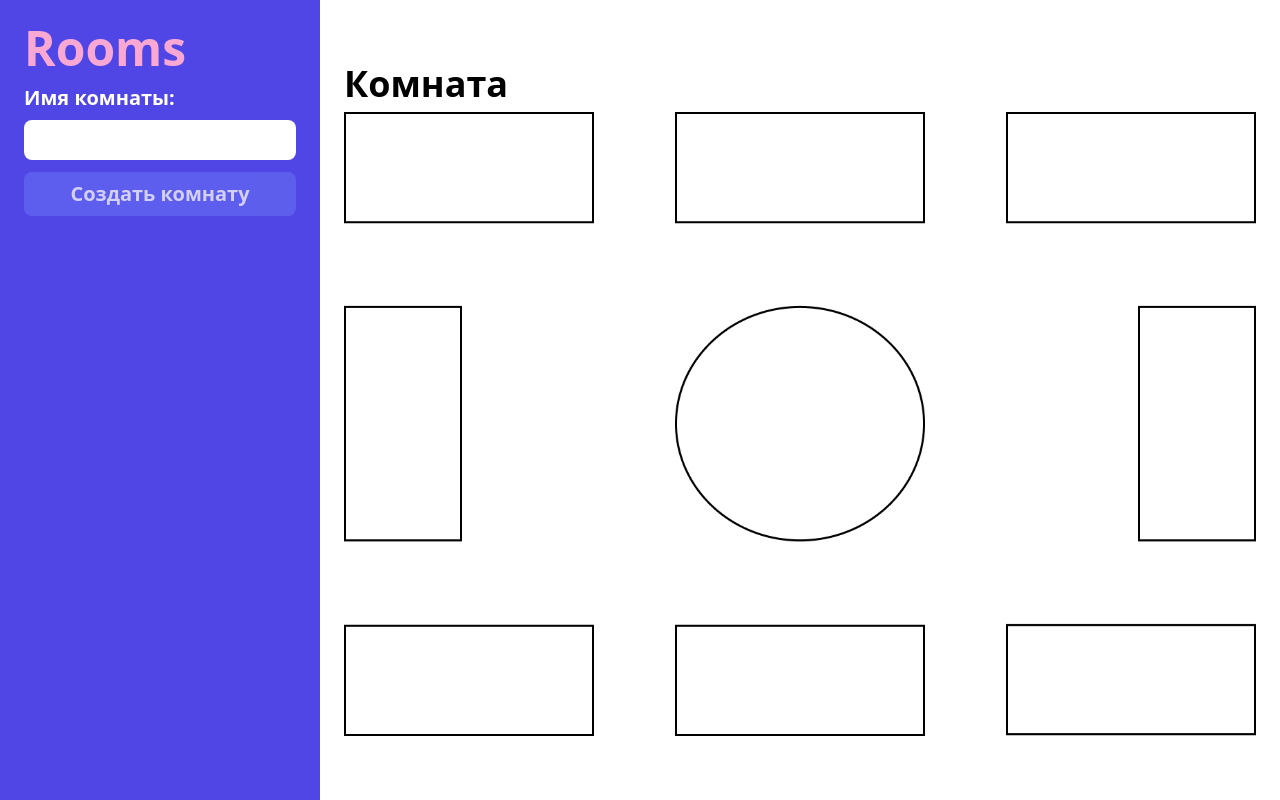
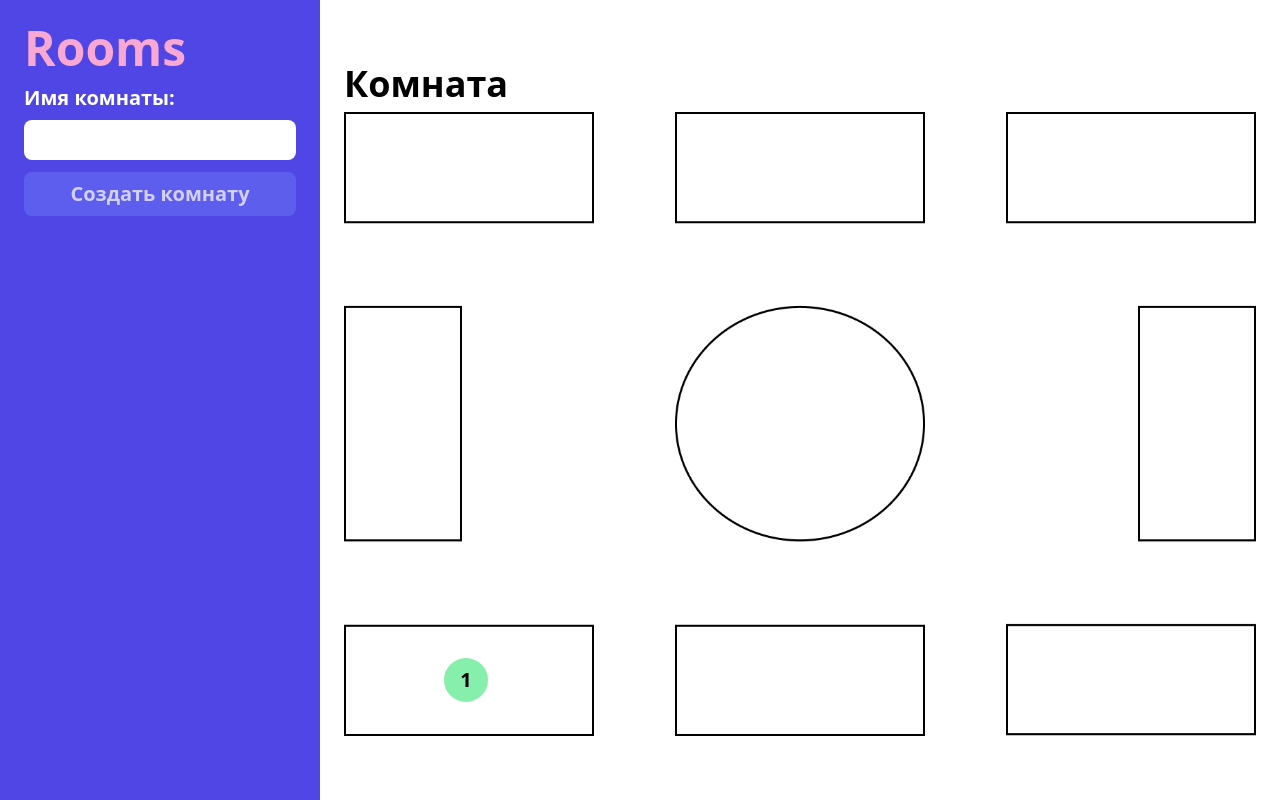
Before and after one commit to dsc-sgu/rooms, a SvelteKit app in the folder rooms-frontend/: page /create-room in a window 1280 px wide. Built offline with nearby package versions, Linux system fonts and the light colour scheme.

Commit message:
feat: Create room-view component

```diff
--- /dev/null
+++ b/rooms-frontend/src/lib/coord-system.ts
@@ -0,0 +1,31 @@
+export type CoordSystem = {
+  actualImgSize: number;
+  originalImgSize: number;
+  imgPos: number;
+};
+
+export function defaultCoordSystem(): CoordSystem {
+  return {
+    actualImgSize: 1,
+    originalImgSize: 1,
+    imgPos: 0,
+  }
+}
+
+export function transformCoordSystem({
+  pos,
+  actualImgSize,
+  originalImgSize,
+  imgPos
+}: {pos: number} & CoordSystem): number {
+  return Math.round(pos * (actualImgSize / originalImgSize) + imgPos);
+}
+
+export function transformCoordSystemBack({
+  pos,
+  actualImgSize,
+  originalImgSize,
+  imgPos
+}: {pos: number} & CoordSystem): number {
+  return Math.round((pos - imgPos) * (originalImgSize / actualImgSize));
+}
--- a/rooms-frontend/src/lib/desk-mark.svelte
+++ b/rooms-frontend/src/lib/desk-mark.svelte
@@ -2,6 +2,7 @@
   export let num: number;
   export let isFree: boolean;
   export let filled: boolean;
+  export let size: number;
 
   function classes() {
     if (filled) {
@@ -16,7 +17,9 @@
 </script>
 
 <div
-  class={'w-20 h-20 rounded-full flex justify-center items-center font-bold text-3xl ' + classes()}
+  class={'size rounded-full flex justify-center items-center font-bold 2xl:text-3xl xl:text-xl text-sm ' + classes()}
+  style:width={`${size}px`}
+  style:height={`${size}px`}
 >
   {num}
 </div>
--- /dev/null
+++ b/rooms-frontend/src/lib/room-view.svelte
@@ -0,0 +1,86 @@
+<script lang="ts">
+  import DeskMark from './desk-mark.svelte';
+  import { browser } from '$app/environment';
+  import { onMount } from 'svelte';
+  import { defaultCoordSystem, transformCoordSystem, type CoordSystem } from './coord-system';
+
+  export let roomName: string;
+  export let desks: Desk[];
+  export let imgUrl: string;
+
+  type Desk = {
+    isFree: boolean;
+    isSelected: boolean;
+    num: number;
+    posX: number;
+    posY: number;
+  };
+
+  let img: HTMLImageElement | undefined;
+
+  let coordSystemX: CoordSystem = defaultCoordSystem();
+  let coordSystemY: CoordSystem = defaultCoordSystem();
+
+  let size: number = 0;
+
+  $: desksWithTransformatedPositions = desks.map((d) => ({
+    ...d,
+    posX: transformCoordSystem({ pos: d.posX, ...coordSystemX }),
+    posY: transformCoordSystem({ pos: d.posY, ...coordSystemY }),
+  }))
+
+  function calculateCoordSystems() {
+    const imgRect = img?.getBoundingClientRect();
+
+    coordSystemX = {
+      actualImgSize: imgRect?.width ?? 0,
+      originalImgSize: img?.naturalWidth ?? 0,
+      imgPos: imgRect?.x ?? 0,
+    }
+
+    coordSystemY = {
+      actualImgSize: imgRect?.height ?? 0,
+      originalImgSize: img?.naturalHeight ?? 0,
+      imgPos: imgRect?.y ?? 0,
+    }
+
+    size = (imgRect?.height || 0) * 0.07;
+  }
+
+  onMount(() => {
+    img?.addEventListener('load', () => {
+      calculateCoordSystems();
+    });
+
+    window.addEventListener('resize', () => {
+      calculateCoordSystems();
+    })
+  })
+</script>
+
+{#if browser}
+  <div class="h-full">
+    {#each desksWithTransformatedPositions as desk (desk.num)}
+      <div class="absolute" style:left={`${desk.posX}px`} style:top={`${desk.posY}px`}>
+        <DeskMark size={size} num={1} isFree={true} filled={true}></DeskMark>
+      </div>
+    {/each}
+    <div class="h-full flex flex-col justify-center">
+      <span class="text-4xl font-bold">{roomName}</span>
+      <img
+        bind:this={img}
+        src={imgUrl}
+        class="object-contain max-w-full max-h-full img-height w-auto h-auto mt-2"
+        alt="room"
+      />
+    </div>
+  </div>
+{:else}
+  <p>Загрузка...</p>
+{/if}
+
+<style>
+  .img-height {
+    max-height: calc(100% - 50px);
+  }
+</style>
--- a/rooms-frontend/src/routes/create-room/+page.svelte
+++ b/rooms-frontend/src/routes/create-room/+page.svelte
@@ -1,6 +1,7 @@
 <script lang="ts">
   import UploadRoomImg from '$lib/upload-room-img.svelte';
   import Wrapper from '$lib/wrapper.svelte';
+  import RoomView from '$lib/room-view.svelte';
 
   let imageUrl: string | null = '123';
 </script>
@@ -26,19 +27,10 @@
   {#if imageUrl === null}
     <UploadRoomImg />
   {:else}
-    <div class="h-full flex flex-col justify-center">
-      <span class="text-4xl font-bold">Комната</span>
-      <img
-        src="/room.png"
-        class="object-contain max-w-full max-h-full img-height w-auto h-auto mt-2"
-        alt="room"
-      />
-    </div>
+    <RoomView
+      roomName="Комната"
+      desks={[{ isFree: true, isSelected: false, num: 1, posX: 145, posY: 790 }]}
+      imgUrl="/room.png"
+    />
   {/if}
 </Wrapper>
-
-<style>
-  .img-height {
-    max-height: calc(100% - 50px);
-  }
-</style>
```
